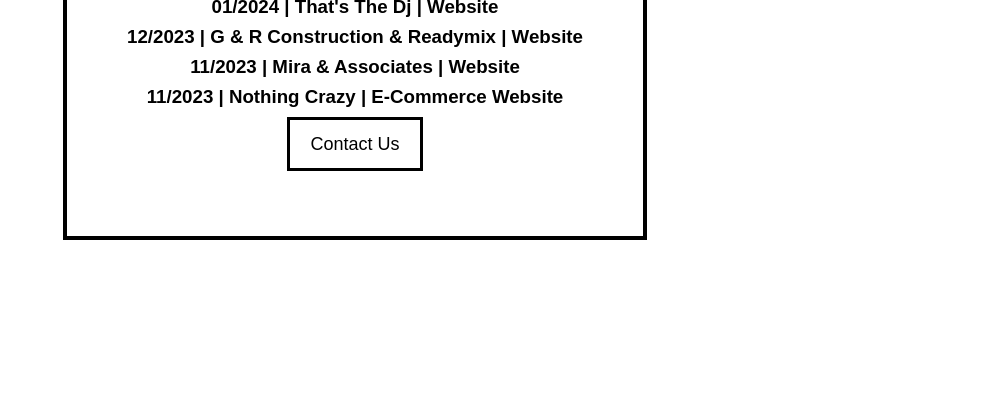
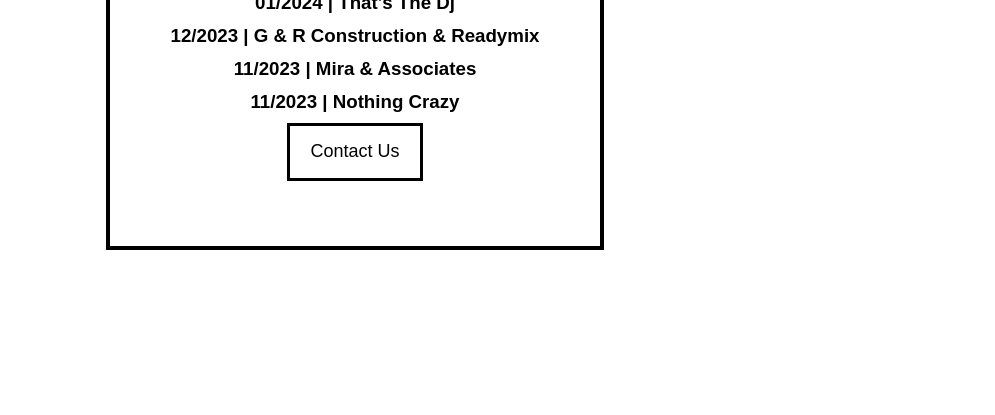
Before and after one commit to jsahagun91/pai-landing-page, a plain HTML site: page projects/index.html in a window 1280 px wide. Shown: the part 385-800 px from the top of the page, without its empty margins (285-1280 px from the left). Drawn offline with Linux system fonts and the light colour scheme; a web font is replaced by a local one.

Commit message:
add project

```diff
--- a/projects/index.html
+++ b/projects/index.html
@@ -20,10 +20,10 @@
         </div>
         <div class="container">
                 <h1>Projects</h1>
-                <h3><a href="https://thatsthedj.com/">01/2024 | That's The Dj | Website</a></h3>
-                <h3><a href="https://gandrland.com/">12/2023 | G & R Construction & Readymix | Website</a></h3>
-                <h3><a href="https://mira-legal.com/">11/2023 | Mira & Associates | Website</a></h3>
-                <h3><a href="https://nothingcrazy.com/">11/2023 | Nothing Crazy | E-Commerce Website</a></h3>
+                <h3><a href="https://thatsthedj.com/">01/2024 | That's The Dj</a></h3>
+                <h3><a href="https://gandrland.com/">12/2023 | G & R Construction & Readymix</a></h3>
+                <h3><a href="https://mira-legal.com/">11/2023 | Mira & Associates </a></h3>
+                <h3><a href="https://nothingcrazy.com/">11/2023 | Nothing Crazy </a></h3>
             <div class="button-container">
                 <a href="mailto:jose@pailabs.io" class="button">Contact Us</a>
             </div>
@@ -60,7 +60,7 @@
 
     @media screen and (max-width: 768px) {
         h3 {
-            font-size: .70rem;
+            font-size: .75rem;
         }
     }
 
--- a/projects/styles.css
+++ b/projects/styles.css
@@ -12,7 +12,7 @@ body {
     /* height: 100%; */
     flex-direction: column;
     display: flex;
-    line-height: 1.6; /* Adjust the value to increase or decrease the spacing */
+    line-height: 1.75; /* Adjust the value to increase or decrease the spacing */
 }
 
 .browser-window {
```
